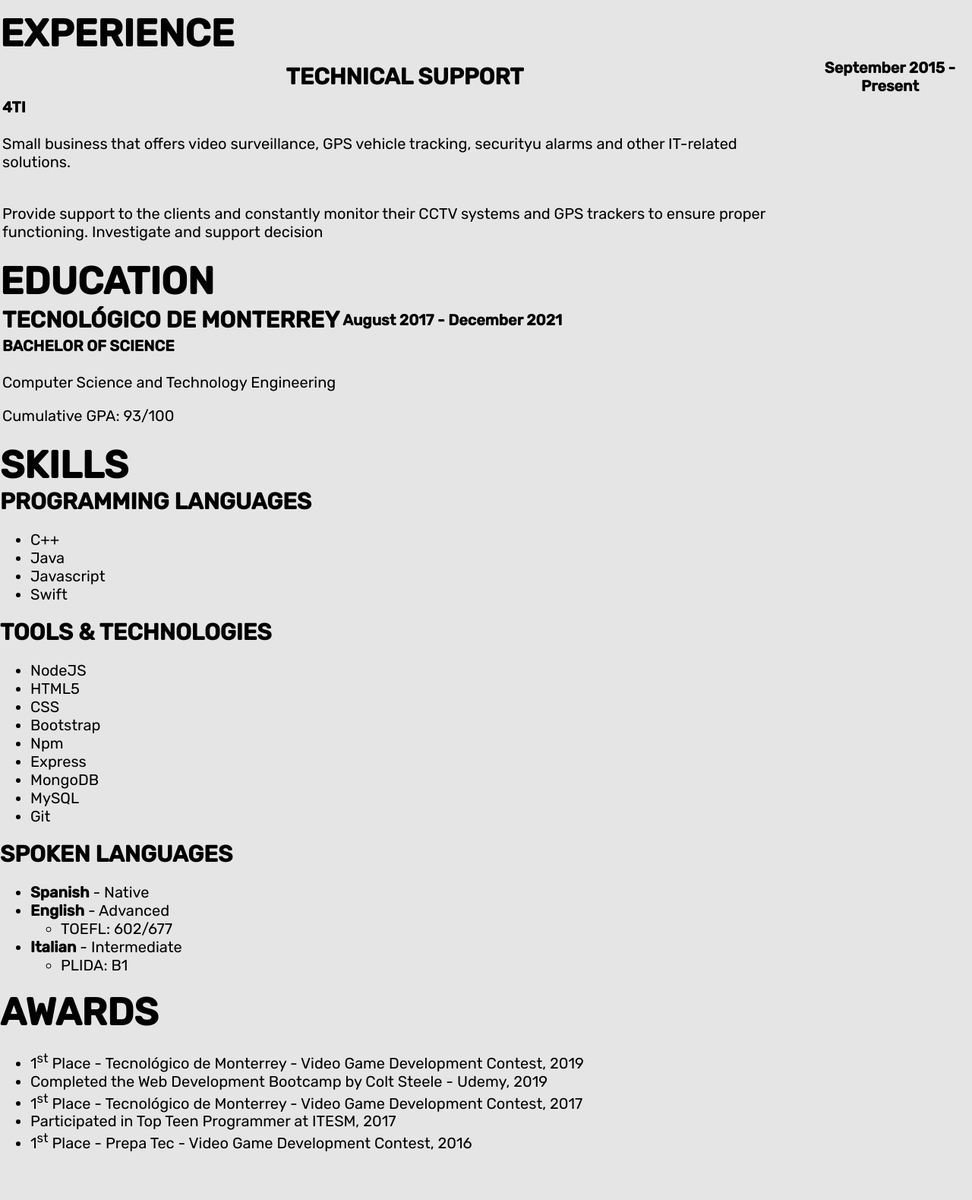
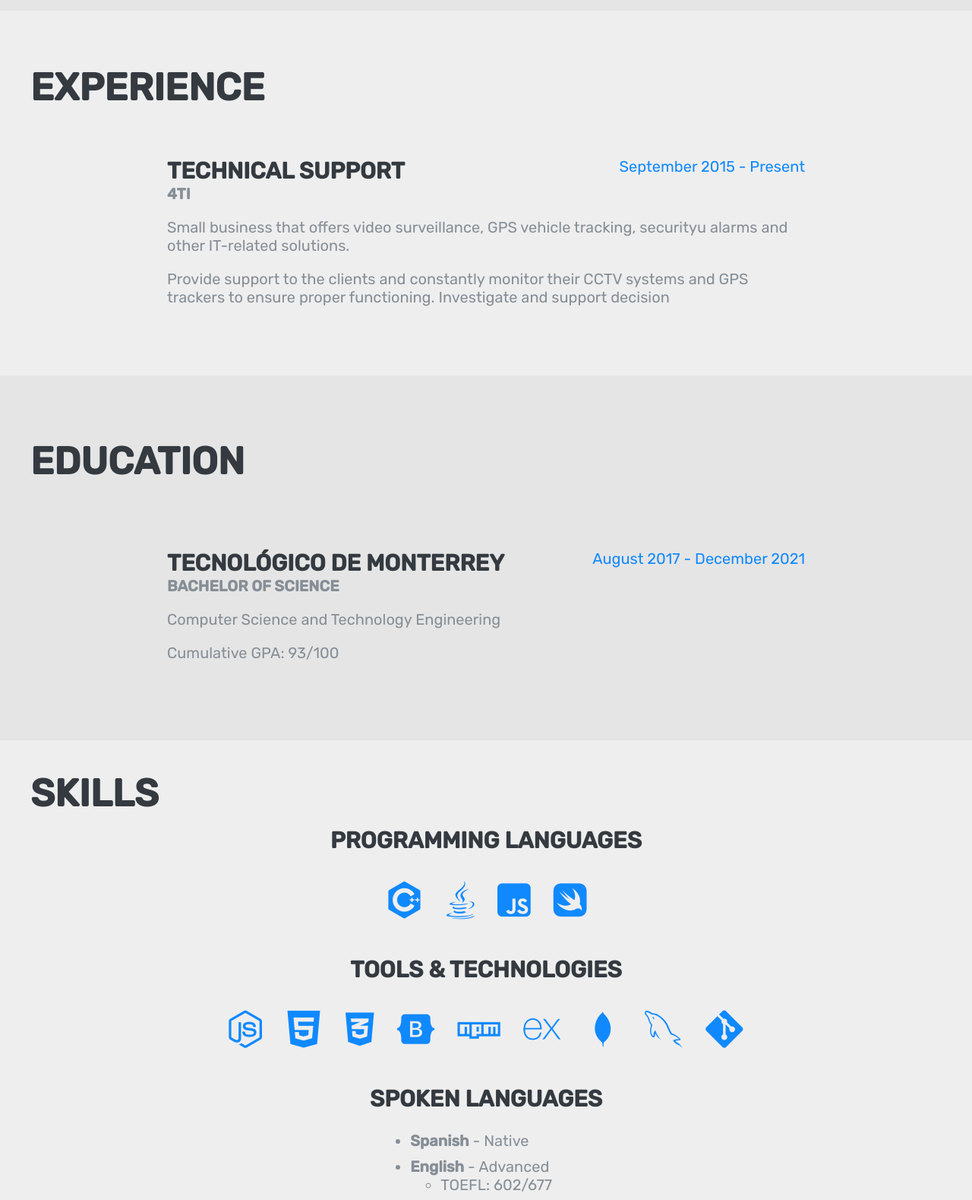
Before and after one commit to gerardoasilva/resume, a plain HTML site: page index.html in a window 1280 px wide. Shown: the part 880-2459 px from the top of the page at 76% size. Before the commit the page ends 2396 px from the top, so only its background shows below. Drawn offline with nearby package versions, Linux system fonts and the light colour scheme.

Commit message:
Finish site style. Modify README

```diff
--- a/css/index.css
+++ b/css/index.css
@@ -6,6 +6,7 @@ html, body {
     padding: 0;
     height: 100%;
     font-size: 20px;
+    color: #868e96;
 }
 
 .navItem {
@@ -49,6 +50,7 @@ header {
 
 .title {
     text-transform: uppercase;
+    color: #343a40;
 }
 
 main #about {
@@ -56,7 +58,7 @@ main #about {
     padding: 150px 150px ;
 }
 
-.container {
+.landing {
     display: flex;
     flex-direction: column;
     justify-content: center;
@@ -75,8 +77,8 @@ main #about {
     width: 80%;
 }
 
-.fab {
-    font-size: 30px;
+.fab{
+    font-size: 50px;
     color: #1089ff;
     padding: 15px;
 }
@@ -126,3 +128,84 @@ h4 {
 a {
     text-decoration: none;
 }
+
+.container {
+    min-height: 100%;
+    justify-content: space-around;
+    align-items: flex-start;
+    padding: 40px;
+}
+
+#experience {
+    background-color: #eeeeee;
+    min-height: 50%;
+}
+
+.item {
+    width: 100%;
+    display: flex;
+    flex-direction: column;
+    justify-content: center;
+    align-items: center;
+}
+
+.role {
+    width: 70%;
+    display: flex;
+    justify-content: space-between;
+
+}
+
+.description {
+    width: 70%;
+}
+
+.description>h4 {
+    color: #868e96;
+}
+
+#education {
+    min-height: 50%;
+}
+
+#skills {
+    min-height: 80%;
+    background-color: #eeeeee;
+    justify-content: space-between;
+    align-items: right;
+}
+.list {
+    list-style: none;
+    display: flex;
+}
+
+.lista {
+    padding: 0;
+}
+
+.language, .award{
+    padding: 5px 0;
+}
+
+#awards {
+    min-height: 50%;
+}
+
+.fas {
+    color: #ffc107;
+}
+
+.nobullets {
+    list-style: none;
+}
+
+footer {
+    display: flex;
+    justify-content: space-between;
+    padding: 10px 50px;
+
+}
+
+.logoFooter {
+    width: 15px;
+}
--- a/index.html
+++ b/index.html
@@ -6,10 +6,13 @@
     <!-- fonts -->
     <link href="https://fonts.googleapis.com/css?family=Roboto:400,700|Rubik:400,500&display=swap" rel="stylesheet">
     <script src="https://kit.fontawesome.com/ee013fee7d.js"></script>
+    <link rel="stylesheet" href="https://cdn.rawgit.com/konpa/devicon/df6431e323547add1b4cf45992913f15286456d3/devicon.min.css">
 
     <meta charset="UTF-8">
     <title>Gerardo Silva</title>
 </head>
+
+<!-- NavBar -->
 <body>
     <header>
         <img class="logo" src="./css/img/logo.png" alt="GS logo">
@@ -23,7 +26,9 @@
             </ul>
         </nav>
     </header>
-    <main class="container">
+
+    <!-- Landing page -->
+    <main class="landing">
         <div class="name">
             <h1 class="title">Gerardo <span class="contrast">Silva</span></h1 class="title">
             <h4 class="title">Computer Science Student • Tecnológico de Monterrey • <a href="mailto:GSILVA.RAZO@GMAIL.COM" class="contrast">gsilva.razo@gmail.com</a></h4 class="title">
@@ -53,109 +58,128 @@
                 </li>
             </ul>
         </div>
-
     </main>
 
-    <section id="experience">
+    <!-- Experience section -->
+    <section id="experience" class="landing container">
         <h2 class="title">Experience</h2 class="title">
-        <div class="job">
-            <table>
-                <thead>
-                    <tr>
-                        <th><h3 class="title">Technical Support</h3 class="title"></th>
-                        <th id="date">September 2015 - Present</th>
-                    </tr>
-                </thead>
-                <tbody>
-                    <tr>
-                        <td><h4 class="title">4ti</h4></td>
-                    </tr>
-                    <tr>
-                        <td><p>Small business that offers video surveillance, GPS vehicle tracking, securityu alarms and other IT-related solutions.</p></td>
-                    </tr>
-                    <tr>
-                        <td><p>Provide support to the clients and constantly monitor their CCTV systems and GPS trackers to ensure proper functioning. Investigate and support decision</p></td>
-                    </tr>
-                </tbody>
-            </table>
+        <div class="item">
+            <div class="role">
+                <h3 class="title">Technical Support</h3>
+                <span id="date" class="contrast">September 2015 - Present</span>
+            </div>
+            <div class="description">
+                <h4 class="title">4ti</h4>
+                <p>Small business that offers video surveillance, GPS vehicle tracking, securityu alarms and other IT-related solutions.</p>
+                <p>Provide support to the clients and constantly monitor their CCTV systems and GPS trackers to ensure proper functioning. Investigate and support decision</p>
+            </div>
+
         </div>
     </section>
 
-    <section id="education">
+    <!-- Education section -->
+    <section id="education" class="landing container">
         <h2 class="title">Education</h2>
-        <div class="study">
-            <table>
-                <thead>
-                    <tr>
-                        <th><h3 class="title">Tecnológico de Monterrey</h3 class="title"></th>
-                        <th id="date">August 2017 - December 2021</th>
-                    </tr>
-                </thead>
-                <tbody>
-                    <tr>
-                        <td><h4 class="title">Bachelor of Science</h4></td>
-                    </tr>
-                    <tr>
-                        <td><p>Computer Science and Technology Engineering</p>
-                            <p>Cumulative GPA: 93/100</p></td>
-                    </tr>
-                </tbody>
-            </table>
+        <div class="item">
+            <div class="role">
+                <h3 class="title">Tecnológico de Monterrey</h3>
+                <span id="date" class="contrast">August 2017 - December 2021</span>
+            </div>
+            <div class="description">
+                <h4 class="title">Bachelor of Science</h4>
+                <p>Computer Science and Technology Engineering</p>
+                <p>Cumulative GPA: 93/100</p>
+            </div>
         </div>
     </section>
 
-    <section id="skills">
+    <!-- Skills section -->
+    <section id="skills" class="landing container">
         <h2 class="title">Skills</h2>
+
+        <div class="item">
             <h3 class="title">Programming Languages</h3 class="title">
-        <ul>
-            <li>C++</li>
-            <li>Java</li>
-            <li>Javascript</li>
-            <li>Swift</li>
+                <ul class="list lista">
+                    <li><i class="devicon-cplusplus-plain dicon fab"></i></li>
+                    <li><i class="fab fa-java"></i></li>
+                    <li><i class="fab fa-js-square"></i></li>
+                    <li><i class="fab fa-swift"></i></li>
+
             </ul>
+        </div>
+
+        <div class="item">
             <h3 class="title">Tools & Technologies</h3>
-        <ul>
-            <li>NodeJS</li>
-            <li>HTML5</li>
-            <li>CSS</li>
-            <li>Bootstrap</li>
-            <li>Npm</li>
-            <li>Express</li>
-            <li>MongoDB</li>
-            <li>MySQL</li>
-            <li>Git</li>
+            <ul class="list lista">
+                <li><i class="fab fa-node-js"></i></li>
+                <li><i class="devicon-html5-plain dicon fab"></i></li>
+                <li><i class="fab fa-css3-alt"></i></li>
+                <li><i class="devicon-bootstrap-plain dicon fab"></i></li>
+                <li><i class="fab fa-npm"></i></li>
+                <li><i class="devicon-express-original dicon fab"></i></li>
+                <li><i class="devicon-mongodb-plain dicon fab"></i></li>
+                <li><i class="devicon-mysql-plain dicon fab"></i></li>
+                <li><i class="devicon-git-plain dicon fab"></i></li>
             </ul>
+        </div>
+
+        <div class="item">
         <h3 class="title">Spoken Languages</h3>
-        <ul>
-            <li><strong>Spanish</strong> - Native</li>
-            <li>
+
+            <ul class="lista">
+                <li class="language"><strong>Spanish</strong> - Native</li>
+                <li class="language">
                     <strong>English</strong> - Advanced
                     <ul>
                         <li>TOEFL: 602/677</li>
                     </ul>
                 </li>
-            <li>
+                <li class="language">
                     <strong>Italian</strong> - Intermediate
                     <ul>
                         <li>PLIDA: B1</li>
                     </ul>
                 </li>
             </ul>
+        </div>
+
     </section>
 
-    <section id="awards">
+    <!-- Awards section -->
+    <section id="awards" class="landing container">
         <h2 class="title">Awards</h2>
-        <ul>
-            <li>1<sup>st</sup> Place - Tecnológico de Monterrey - Video Game Development Contest, 2019</li>
-            <li>Completed the Web Development Bootcamp by Colt Steele - Udemy, 2019</li>
-            <li>1<sup>st</sup> Place - Tecnológico de Monterrey - Video Game Development Contest, 2017</li>
-            <li>Participated in Top Teen Programmer at ITESM, 2017</li>
-            <li>1<sup>st</sup> Place - Prepa Tec - Video Game Development Contest, 2016</li>
+        <div class="item">
+            <ul class="lista nobullets">
+                <li class="award">
+                    <i class="fas fa-trophy"></i>
+                    1<sup>st</sup> Place - Tecnológico de Monterrey - Video Game Development Contest, 2019
+                </li>
+                <li class="award">
+                    <i class="fas fa-trophy"></i>
+                    Completed the Web Development Bootcamp by Colt Steele - Udemy, 2019
+                </li>
+                <li class="award">
+                    <i class="fas fa-trophy"></i>
+                    1<sup>st</sup> Place - Tecnológico de Monterrey - Video Game Development Contest, 2017
+                </li>
+                <li class="award">
+                    <i class="fas fa-trophy"></i>
+                    Participated in Top Teen Programmer at ITESM, 2017
+                </li>
+                <li class="award">
+                    <i class="fas fa-trophy"></i>
+                    1<sup>st</sup> Place - Prepa Tec - Video Game Development Contest, 2016
+                </li>
             </ul>
+        </div>
     </section>
 
+    <!-- Footer -->
     <footer>
-
+        <span>
+            <img class="logoFooter" src="./css/img/logo.png" alt="GS logo">   Created by Gerardo Silva
+        </span>
+        <address>Monterrey, Nuevo León, México</address>
     </footer>
 
 </body>
```
Also changed, not shown: 1 other file. Lines whose indentation alone changed are shown as unchanged.
